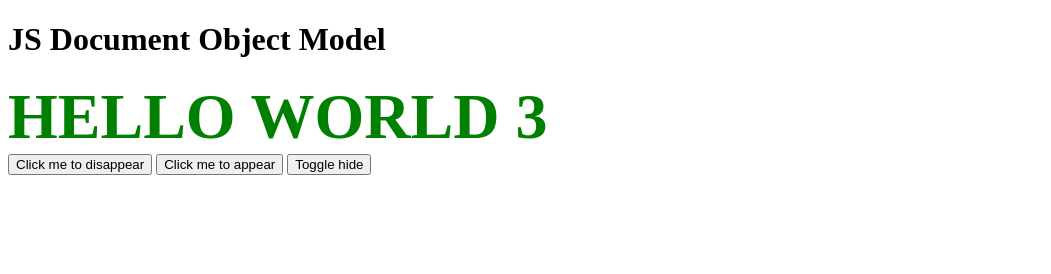
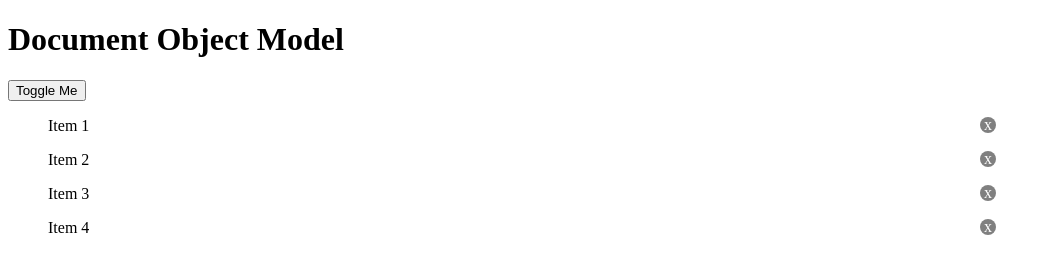
Before and after one commit to codegaminators/js-dom, a plain HTML site: page index.html in a window 1280 px wide. Shown: the whole page, without its empty margins (0-1051 px from the left). Drawn offline with Linux system fonts and the light colour scheme.

Commit message:
first commit

```diff
--- a/app.js
+++ b/app.js
@@ -1,39 +1,62 @@
+// JS DOM
+
 const demo = document.getElementById("demo");
+const list = document.querySelectorAll("li");
+const first = document.querySelector(".first");
 
-demo.innerHTML = "Hello";
-demo.textContent = "Hello world";
-demo.textContent = "Hello world 3";
-
-demo.className = "my-style";
-
-const disappear = () => {
-  demo.classList.add("hide");
-};
-const appear = () => {
-  demo.classList.remove("hide");
+const anything = () => {
+  first.classList.toggle("hide");
 };
 
-const toggle = () => {
-  demo.classList.toggle("hide");
-};
+list.forEach((li) => {
+  li.children[0].addEventListener("click", () => {
+    li.style.display = "none";
+  });
+});
 
-demo.addEventListener("click", () => {
-  demo.classList.toggle("red");
-});
-// demo.className = "hide";
+// const h1 = document.querySelector(".first");
 
-// demo.style.fontSize = "4rem";
-// demo.style.fontWeight = "bold";
-// demo.style.color = "green";
+// const btn = document.createElement("button");
+// btn.textContent = "Click me";
 
-// const tagName = document.getElementsByTagName("h1");
-// const className = document.getElementsByClassName("first");
+// demo.appendChild(btn);
+
+// btn.addEventListener("click", () => {
+//   h1.style.color = "red";
+// });
+// demo.innerHTML = "Hello world";
+// demo.textContent = "Hello world 3";
+
+// // demo.style.fontSize = "4rem";
+
+// demo.className = "my-style";
+
+// const add = () => {
+//   demo.classList.add("upper");
+// };
+// const remove = () => {
+//   demo.classList.remove("upper");
+// };
+
+// const toggle = () => {
+//   demo.classList.toggle("hide");
+// };
+
+// demo.addEventListener("mouseenter", () => {
+//   demo.classList.toggle("my-color");
+// });
+
+// demo.classList.add("upper");
+// demo.classList.remove("my-style");
+// console.log(demo);
+
+// demo.style.height = "100px";
+// demo.style.width = "30%";
+// demo.style.backgroundColor = "red";
+
+// const tagName = document.getElementsByTagName("p");
+// const className = document.getElementsByClassName("second");
 // const id = document.getElementById("demo-id");
-// const qs = document.querySelector("#demo-id");
+
+// const qs = document.querySelector("h1");
 // const qsa = document.querySelectorAll("h1");
-
-// console.log(tagName[2]);
-// console.log(className[0]);
-// console.log(id);
-
-// console.log(qs);
--- a/index.html
+++ b/index.html
@@ -4,36 +4,22 @@
 <head>
     <meta charset="UTF-8">
     <meta name="viewport" content="width=device-width, initial-scale=1.0">
+    <link rel="stylesheet" href="style.css">
     <title>Javascript DOM</title>
-
-    <style>
-        .hide {
-            display: none;
-        }
-
-        .my-style {
-            font-size: 4rem;
-            font-weight: bold;
-            color: green;
-            text-transform: uppercase;
-        }
-
-        .red {
-            color: red;
-        }
-    </style>
 </head>
 
 <body>
-    <h1>JS Document Object Model</h1>
+    <h1 class="first">Document Object Model</h1>
+    <button onclick="anything()">Toggle Me</button>
+    <ul class="item-wrapper">
+        <li>Item 1 <span>x</span></li>
+        <li>Item 2 <span>x</span></li>
+        <li>Item 3 <span>x</span></li>
+        <li>Item 4 <span>x</span></li>
 
-    <div id="demo">
+    </ul>
+    <div id="demo"></div>
 
-    </div>
-
-    <button onclick="disappear()">Click me to disappear</button>
-    <button onclick="appear()">Click me to appear</button>
-    <button onclick="toggle()">Toggle hide</button>
 
 
     <script src="app.js"></script>
--- /dev/null
+++ b/style.css
@@ -0,0 +1,29 @@
+.item-wrapper {
+  /* background-color: red; */
+  width: 75%;
+}
+
+.item-wrapper li {
+  display: flex;
+  justify-content: space-between;
+  margin: 1rem 0;
+}
+li span {
+  background-color: gray;
+  border-radius: 100%;
+  width: 1rem;
+  height: 1rem;
+  display: flex;
+  justify-content: center;
+  align-items: center;
+  color: white;
+  cursor: pointer;
+}
+
+li span:hover {
+  color: red;
+}
+
+.hide {
+  display: none;
+}
```
